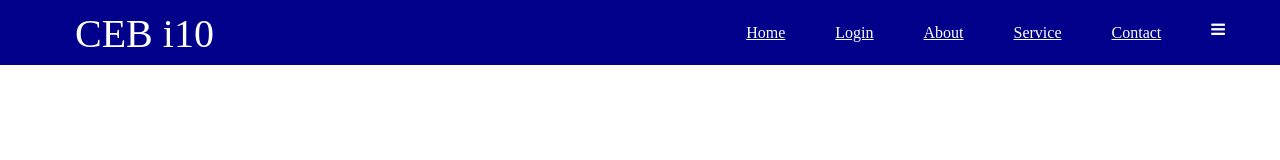
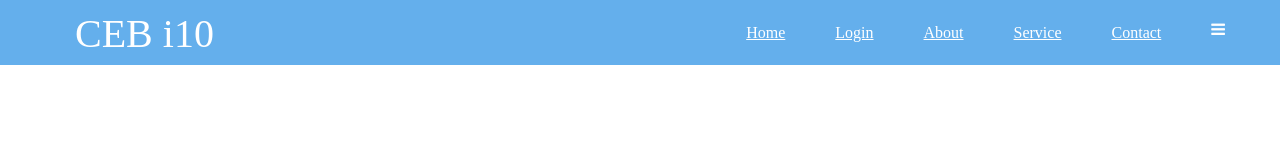
Before and after one commit to riyanidi/coba-2, a plain HTML site: page index.html in a window 1280 px wide. Drawn offline with Linux system fonts and the light colour scheme.

Commit message:
Update stylesheet.css

```diff
--- a/stylesheet.css
+++ b/stylesheet.css
@@ -32,7 +32,7 @@
 header {
   height: 65px;
   width: 100%;
-  background-color: #00008B;
+  background-color: #64AFEC;
   position :fixed;
   top: 0;
   z-index: 10;
```
